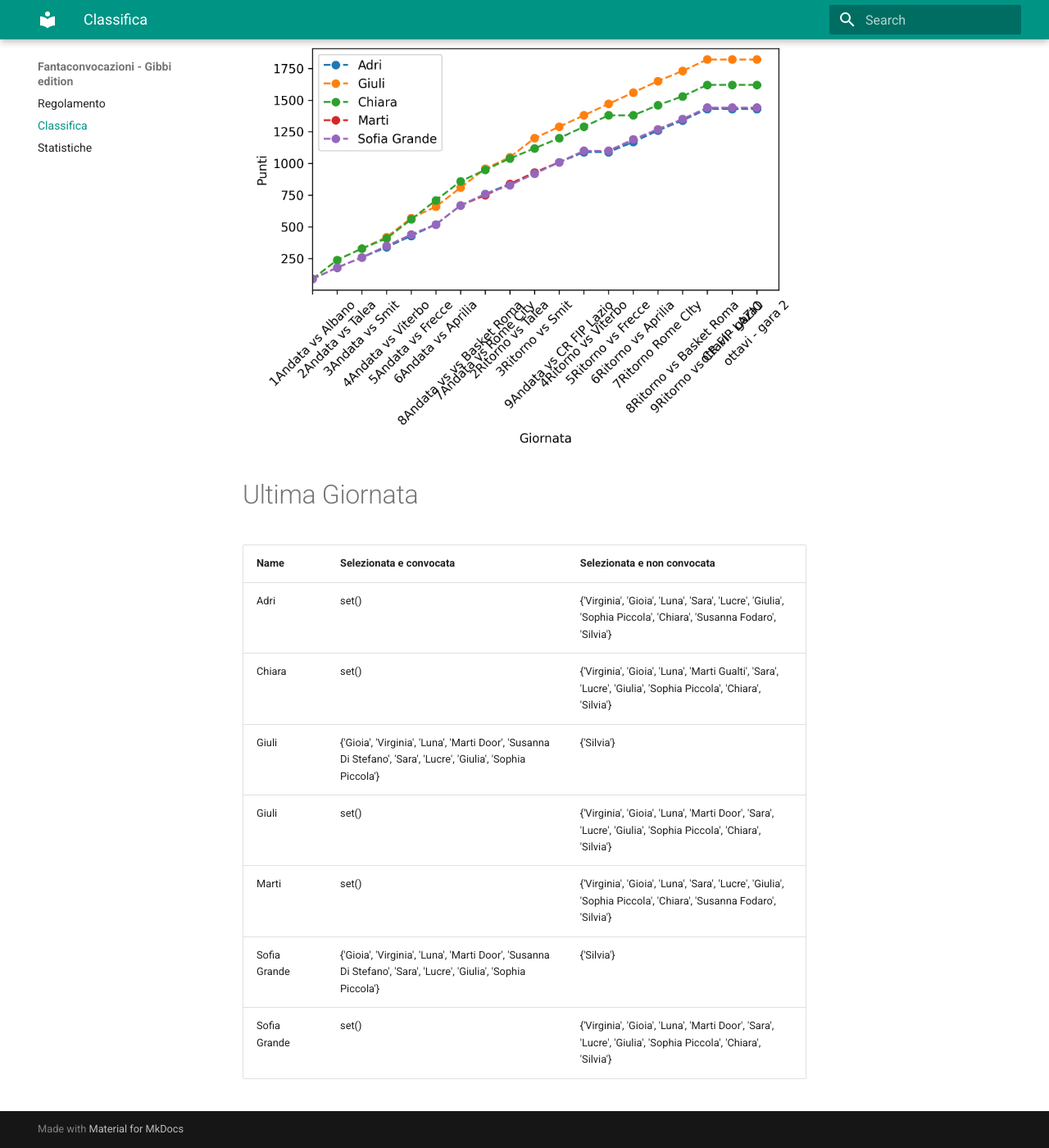
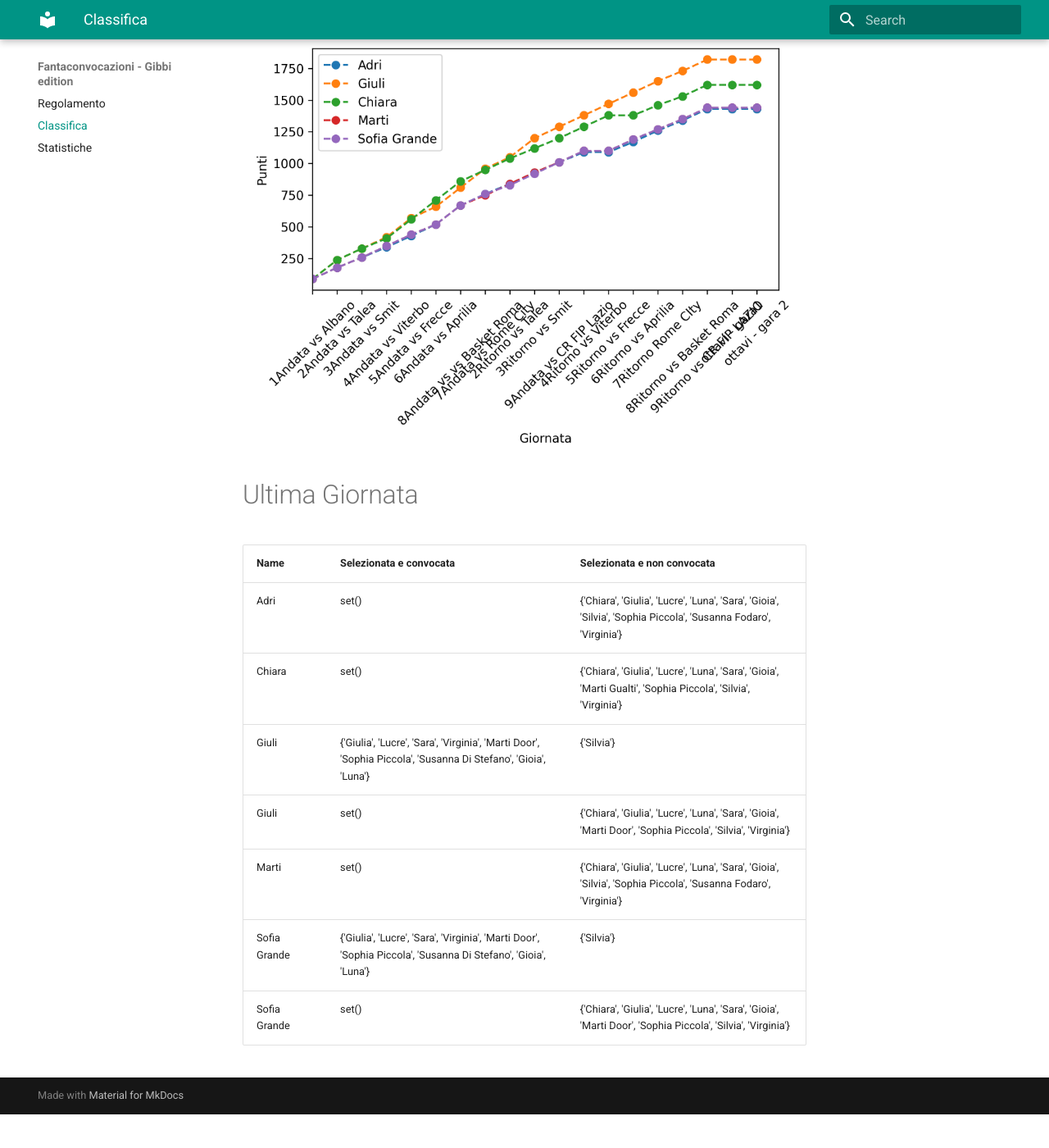
Before and after one commit to martinig94/fantagibbi, an MkDocs documentation site: the page built from docs/Classifica.md, in a window 1280 px wide and 1400 px high, scrolled down 565 px. Shown: the whole window at 82% size. Built offline with MkDocs 1.6.1 and Material for MkDocs 9.7.7, drawn with Linux system fonts in a browser that asks for light colours; after the commit the page ends 1924 px from its top, so only the background shows below that.

Commit message:
Auto-update from main.py

```diff
--- a/docs/Classifica.md
+++ b/docs/Classifica.md
@@ -18,11 +18,11 @@
 <!-- START_TABLE CORRECT -->
 | Name         | Selezionata e convocata                                                                                        | Selezionata e non convocata                                                                                      |
 |:-------------|:---------------------------------------------------------------------------------------------------------------|:-----------------------------------------------------------------------------------------------------------------|
-| Adri         | set()                                                                                                          | {'Virginia', 'Gioia', 'Luna', 'Sara', 'Lucre', 'Giulia', 'Sophia Piccola', 'Chiara', 'Susanna Fodaro', 'Silvia'} |
-| Chiara       | set()                                                                                                          | {'Virginia', 'Gioia', 'Luna', 'Marti Gualti', 'Sara', 'Lucre', 'Giulia', 'Sophia Piccola', 'Chiara', 'Silvia'}   |
-| Giuli        | {'Gioia', 'Virginia', 'Luna', 'Marti Door', 'Susanna Di Stefano', 'Sara', 'Lucre', 'Giulia', 'Sophia Piccola'} | {'Silvia'}                                                                                                       |
-| Giuli        | set()                                                                                                          | {'Virginia', 'Gioia', 'Luna', 'Marti Door', 'Sara', 'Lucre', 'Giulia', 'Sophia Piccola', 'Chiara', 'Silvia'}     |
-| Marti        | set()                                                                                                          | {'Virginia', 'Gioia', 'Luna', 'Sara', 'Lucre', 'Giulia', 'Sophia Piccola', 'Chiara', 'Susanna Fodaro', 'Silvia'} |
-| Sofia Grande | {'Gioia', 'Virginia', 'Luna', 'Marti Door', 'Susanna Di Stefano', 'Sara', 'Lucre', 'Giulia', 'Sophia Piccola'} | {'Silvia'}                                                                                                       |
-| Sofia Grande | set()                                                                                                          | {'Virginia', 'Gioia', 'Luna', 'Marti Door', 'Sara', 'Lucre', 'Giulia', 'Sophia Piccola', 'Chiara', 'Silvia'}     |
+| Adri         | set()                                                                                                          | {'Chiara', 'Giulia', 'Lucre', 'Luna', 'Sara', 'Gioia', 'Silvia', 'Sophia Piccola', 'Susanna Fodaro', 'Virginia'} |
+| Chiara       | set()                                                                                                          | {'Chiara', 'Giulia', 'Lucre', 'Luna', 'Sara', 'Gioia', 'Marti Gualti', 'Sophia Piccola', 'Silvia', 'Virginia'}   |
+| Giuli        | {'Giulia', 'Lucre', 'Sara', 'Virginia', 'Marti Door', 'Sophia Piccola', 'Susanna Di Stefano', 'Gioia', 'Luna'} | {'Silvia'}                                                                                                       |
+| Giuli        | set()                                                                                                          | {'Chiara', 'Giulia', 'Lucre', 'Luna', 'Sara', 'Gioia', 'Marti Door', 'Sophia Piccola', 'Silvia', 'Virginia'}     |
+| Marti        | set()                                                                                                          | {'Chiara', 'Giulia', 'Lucre', 'Luna', 'Sara', 'Gioia', 'Silvia', 'Sophia Piccola', 'Susanna Fodaro', 'Virginia'} |
+| Sofia Grande | {'Giulia', 'Lucre', 'Sara', 'Virginia', 'Marti Door', 'Sophia Piccola', 'Susanna Di Stefano', 'Gioia', 'Luna'} | {'Silvia'}                                                                                                       |
+| Sofia Grande | set()                                                                                                          | {'Chiara', 'Giulia', 'Lucre', 'Luna', 'Sara', 'Gioia', 'Marti Door', 'Sophia Piccola', 'Silvia', 'Virginia'}     |
 <!-- END_TABLE CORRECT -->
```
